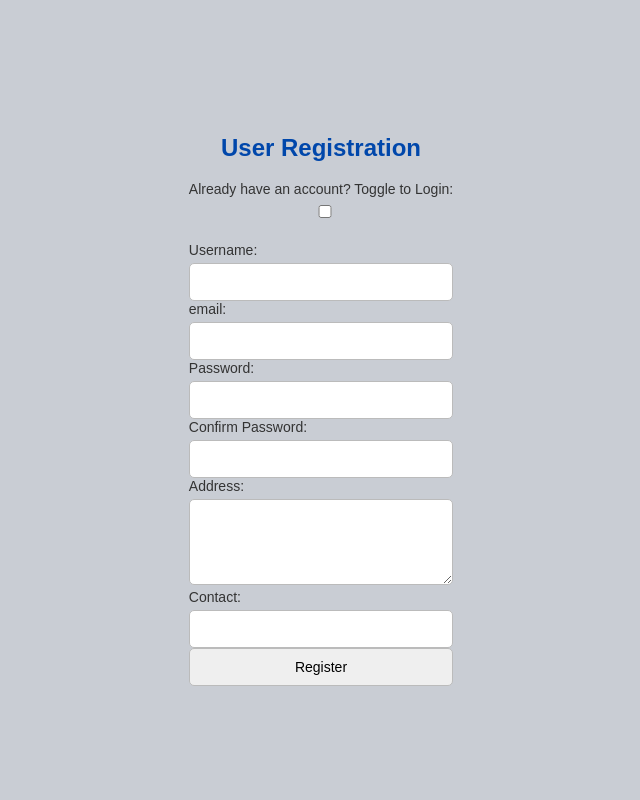
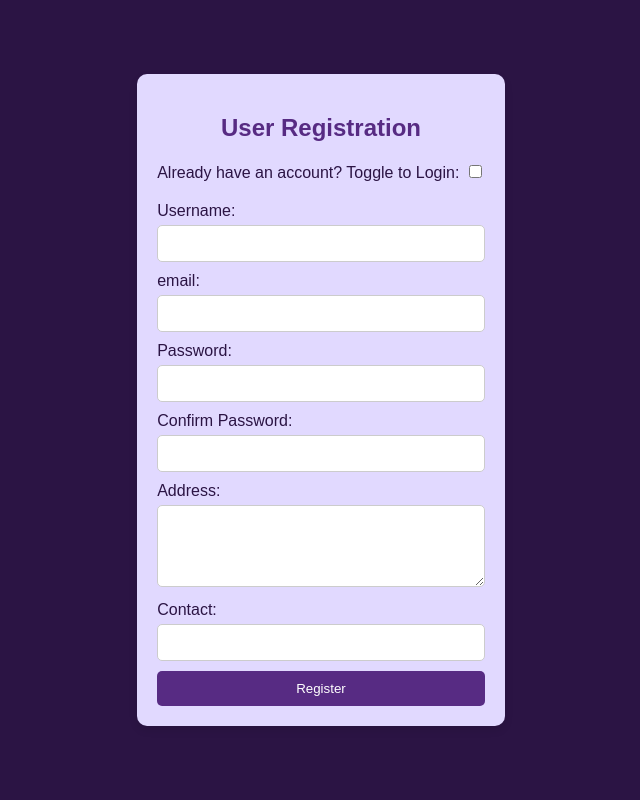
Before and after one commit to PSunidhi03/HarmonyLink, a Flask app: page /register_login in a window 1280 px wide. Shown: the whole page, without its empty margins (319-959 px from the left). Run offline with Flask 3, Linux system fonts and the light colour scheme.

Commit message:
user login style

```diff
--- a/static/css/form.css
+++ b/static/css/form.css
@@ -1,3 +1,13 @@
+:root {
+    --white: #e1d9ff;
+    --dark-purple: #2b1444;
+    --train-purple: #572b83;
+    --train-window: #d4aa71;
+    --shooting-star-purple: #502b8c;
+    --light-pink: #b65b8d;
+    --dark-pink: #863c82;
+    --dono-ka-sar: #9c6bc3;
+}
 body {
     font-family: 'Arial', sans-serif;
     margin: 0;
@@ -6,71 +16,161 @@ body {
     align-items: center;
     justify-content: center;
     height: 100vh;
-    background-color: #c9cdd4;
+    background-color: var(--dark-purple);
+}
+/* Header Styles */
+header {
+    background-color: var(--train-purple);
+    color: var(--white);
+    text-align: center;
+    padding: 2rem;
 }
 
-.container {
-    background-color: #ffffff;
-    box-shadow: 0px 0px 20px rgba(0, 0, 0, 0.1);
-    border-radius: 10px;
-    overflow: hidden;
-    width: 400px;
+header h1 {
+    font-size: 2.5rem;
+    margin-bottom: 0.5rem;
+    animation: zoomIn 1s ease-in-out;
 }
 
-.form-container {
-    padding: 30px;
-    box-sizing: border-box; /* Ensure padding is included in the width */
+header p {
+    font-size: 1.2rem;
+    font-style: italic;
+    animation: fadeInUp 1s ease-in-out;
+}
+/* Navigation Styles */
+nav {
+    background-color: var(--train-window);
+    padding: 1rem;
+    text-align: center;
 }
 
-h2 {
+nav ul {
+    list-style: none;
+    margin: 0;
+    padding: 0;
+}
+
+nav li {
+    display: inline-block;
+    margin-right: 1rem;
+}
+
+nav a {
+    text-decoration: none;
+    color: var(--dark-purple);
+    font-weight: bold;
+    font-size: 1.2rem;
+    transition: color 0.3s ease-in-out;
+}
+
+nav a:hover {
+    color: var(--shooting-star-purple);
+}
+
+/* Form Styles */
+.form-container {
+    max-width: 100%; /* Adjust this value as needed */
+    margin: 0 auto;
+    padding: 20px;
+    background-color: var(--white);
+    border-radius: 10px;
+    box-shadow: 0 4px 8px rgba(0, 0, 0, 0.1);
+box-sizing: border-box;
+}
+
+#form-title {
+    color: var(--train-purple);
     text-align: center;
-    color: #0047AB;
+    margin-bottom: 20px;
 }
 
 .toggle-container {
-    text-align: center;
     margin-bottom: 20px;
+}
+
+.toggle-container label {
+    color: var(--dark-purple);
+}
+
+.toggle-container input[type="checkbox"] {
+    margin-left: 5px;
 }
 
 form {
     display: block;
 }
 
-.form-group {
-    margin-bottom: 20px;
+form label {
+    display: block;
+    margin-bottom: 5px;
+    color: var(--dark-purple);
 }
 
-label {
-    display: block;
-    color: #333; /* Darker text for better contrast */
-    font-size: 14px;
-    margin-bottom: 5px;
+form input[type="text"],
+form input[type="password"],
+form textarea {
+    width: 100%;
+    padding: 10px;
+    margin-bottom: 10px;
+    border: 1px solid #ccc;
+    border-radius: 5px;
+ box-sizing: border-box;
 }
 
-input,
-textarea {
+form textarea {
+    resize: vertical;
+}
+
+form input[type="submit"] {
     width: 100%;
     padding: 10px;
-    box-sizing: border-box;
-    border: 1px solid #bbb; /* Lighter border color */
-    border-radius: 5px;
-    font-size: 14px;
-}
-
-button {
-    background-color: #0047AB;
     color: #fff;
-    padding: 12px;
+    background-color: var(--train-purple);
     border: none;
     border-radius: 5px;
     cursor: pointer;
-    width: 100%;
-    font-size: 16px;
-    transition: background-color 0.3s ease;
 }
 
-button:hover {
-    background-color: #00274d;
+/* Hide the login form initially */
+#login-form {
+    display: none;
 }
 
-/* Add additional styling as needed */
+footer {
+    background-color: var(--train-window);
+    text-align: center;
+    padding: 0.1rem;
+    position: fixed;
+    bottom: 0;
+    width: 100%;
+
+}
+
+footer p {
+    color: var(--dark-purple);
+    font-size: 0.8rem;
+}
+
+
+/* Animations */
+@keyframes zoomIn {
+    from {
+        transform: scale(0.8);
+        opacity: 0;
+    }
+    to {
+        transform: scale(1);
+        opacity: 1;
+    }
+}
+
+@keyframes fadeInUp {
+    from {
+        transform: translateY(20px);
+        opacity: 0;
+    }
+    to {
+        transform: translateY(0);
+        opacity: 1;
+    }
+}
```
Also changed, not shown: static/css/calender.css (+48 -42 lines), templates/calendar.html (+6 -6 lines).
